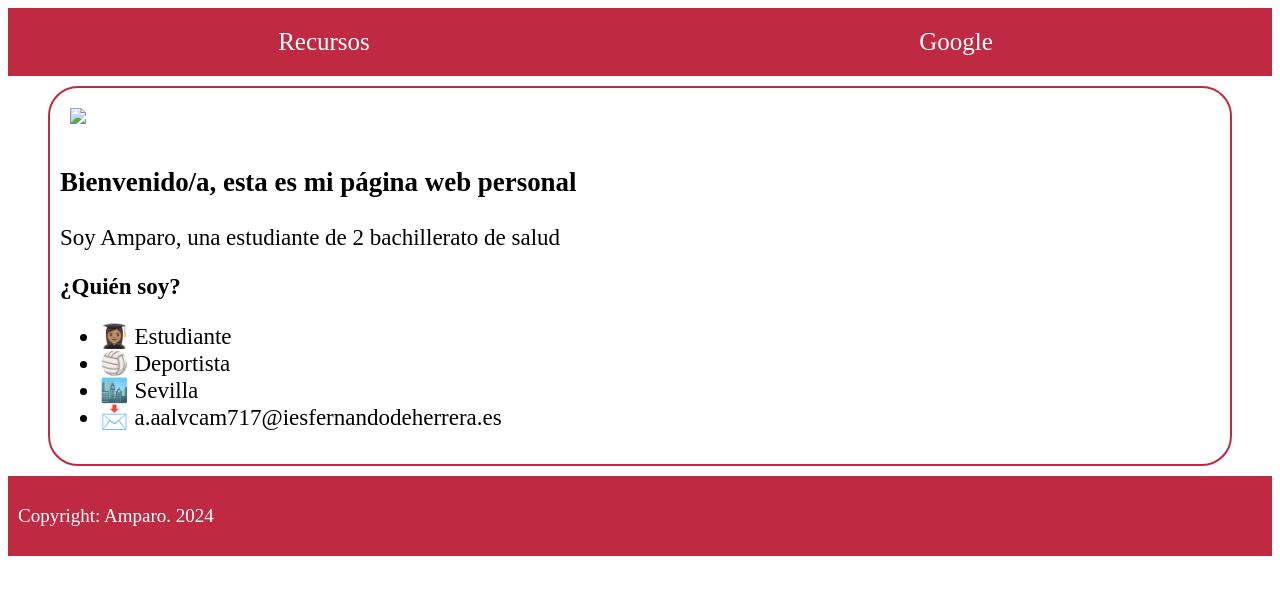
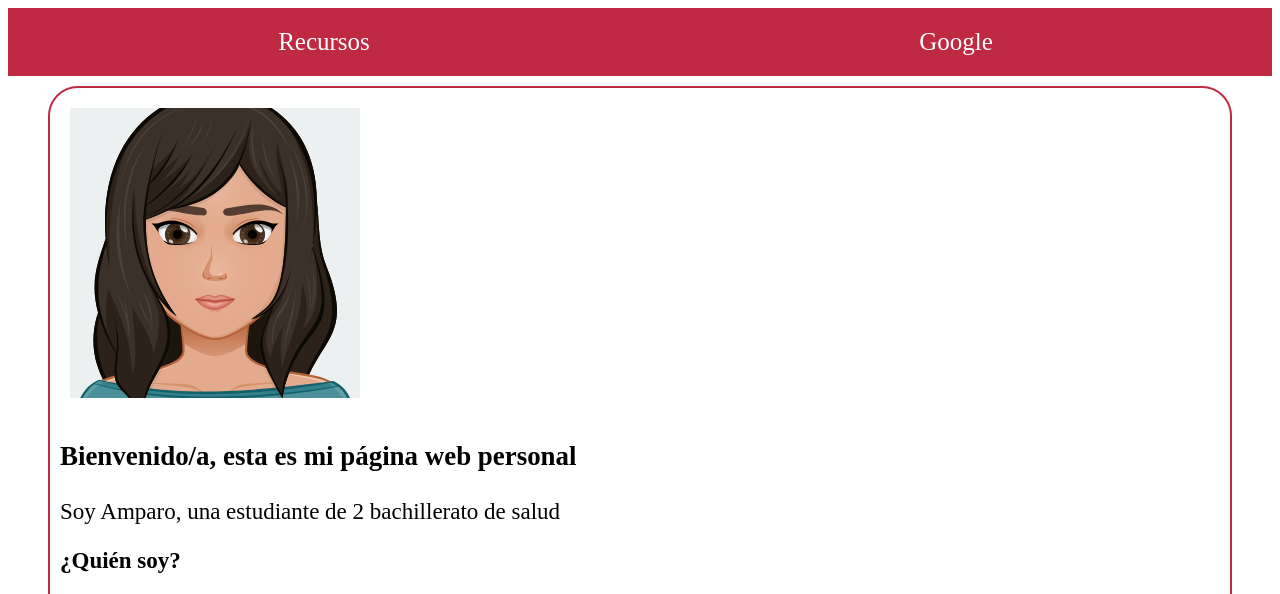
Before and after one commit to amparoatc/Pagina-personal, a plain HTML site: page index.html in a window 1280 px wide. Shown: the part 145-739 px from the top of the page. Drawn offline with Linux system fonts and the light colour scheme; a web font is replaced by a local one.

Commit message:
Update index.html

```diff
--- a/index.html
+++ b/index.html
@@ -35,7 +35,7 @@
 		<a class="mn" href="https://www.google.com/" target="_blanket"> Google</a>
 	</div>
 	<div id="contenido">
-		<img class="foto" src="img/amparo.svg" width=25%>
+		<img class="foto" src="amparo.svg" width=25%>
 		<h3>Bienvenido/a, esta es mi página web personal</h3>
 		<p>Soy Amparo, una estudiante de 2 bachillerato de salud</p>
 
```
